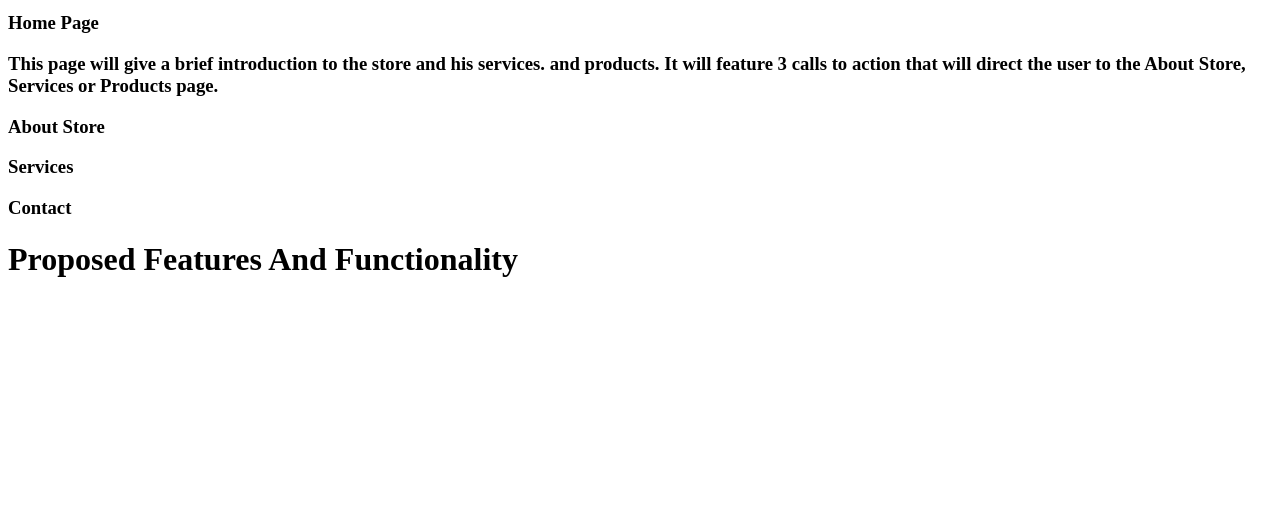
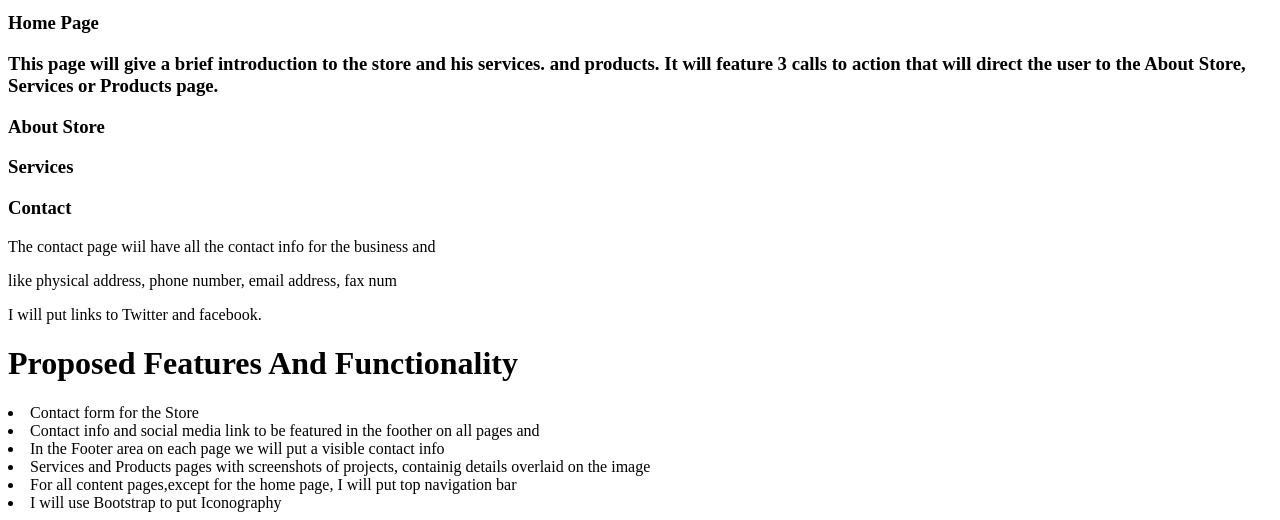
Before and after one commit to hperezperez/per-web-project, a PHP site: page /milestone-2.php in a window 1280 px wide. Shown: the part 1492-2012 px from the top of the page. Before the commit the page ends 1769 px from the top, so only its background shows below. Run offline with PHP 8.4, Linux system fonts and the light colour scheme.

```diff
--- a/documentation/milestone-2.php
+++ b/documentation/milestone-2.php
@@ -74,14 +74,22 @@
 
 
 	<h3> Contact</h3>
+	<p> The contact page wiil have all the contact info for the business and </p>
+				<p>like  physical address, phone number, email address, fax num</p>
+				<p> I will put links to  Twitter and facebook.</p>
 
 
 
 
 
 
-	<h1> Proposed Features And Functionality</h1>
-
-
- </body>
+	<h1> Proposed Features
+		And Functionality</h1>
+		<li>Contact form for the Store</li>
+		<li>Contact info and social media link to be  featured in the foother on all pages and  </li>
+		<li>In the Footer area on each page we will put a visible contact info</li>
+		<li>Services and Products pages with screenshots of projects, containig  details overlaid on the image</li>
+		<li>For all content pages,except for the home page, I will put top navigation bar</li>
+ 		<li> I will use Bootstrap to put Iconography</li>
+	</body>
 </html>
```
